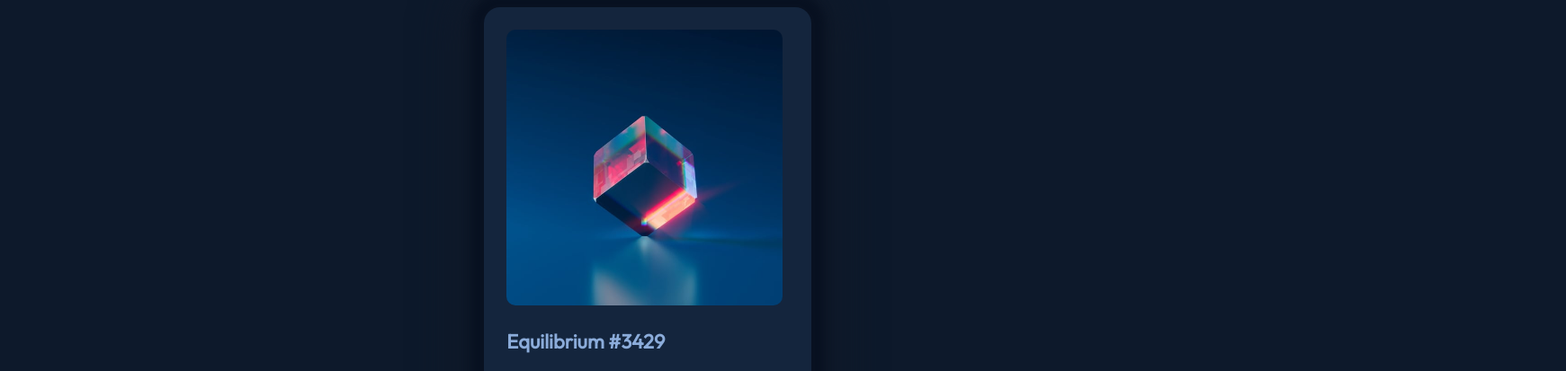
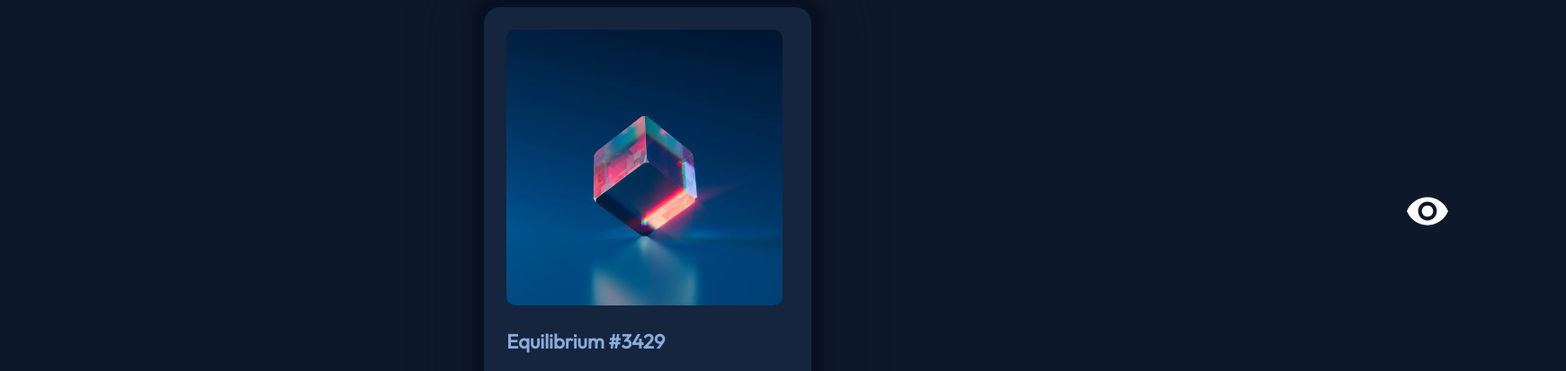
Before and after one commit to codetopiacommunity/NFT-Preview-Card-Component, a plain HTML site: page index.html in a window 1280 px wide. Shown: the top 413 px of the page at 90% size, 1741 px wide, since content can reach past the window. Drawn offline with Linux system fonts and the light colour scheme.

Commit message:
adding icon-view.png to activate states

```diff
--- a/style.css
+++ b/style.css
@@ -35,22 +35,25 @@ html{
 
 .icon{
    position: absolute;
-   top:0;
-   left:0;
-   width:100%;
-   height:100%;
+   top:10%;
+   left:112%;
+   width:307px;
+   height:309px;
+   display:flex;
+  justify-content: center;
+  align-items: center;
 
 }
 
 .icon img{
 
-   width:3%;
-   height:5%;
-   opacity: 0;
+   width:50px;
+   height:50px;
+
 }
 
-.icon:hover{
-    opacity:1;
+.equilibrium_img_container:hover .icon{
+   opacity:1;
 }
 
 .equilibrium_text, .days_left, .creator{
```
